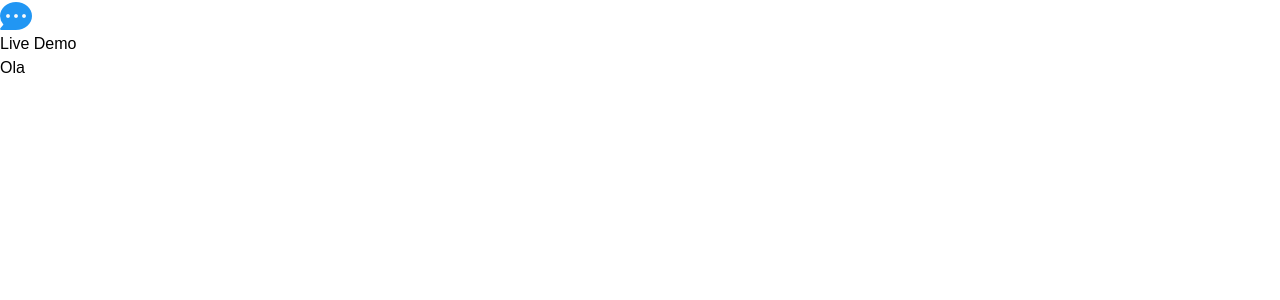
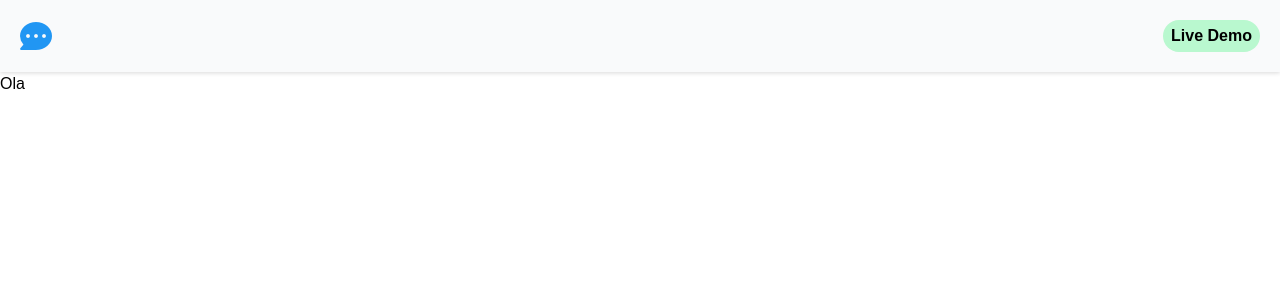
Before and after one commit to DavidSheltonSF/contact-feature-next, a Next.js app: page / in a window 1280 px wide. Shown: the top 300 px of the page. Built offline with nearby package versions, Linux system fonts and the light colour scheme.

Commit message:
feat(navbar) added icon and 'Live Demo' span

```diff
--- a/src/app/components/navbar/index.tsx
+++ b/src/app/components/navbar/index.tsx
@@ -1,11 +1,11 @@
 export function NavBar() {
   return (
     <header>
-      <nav className="bg-blue-">
-        <div>
+      <nav className="flex p-5 bg-gray-50 drop-shadow-sm">
+        <div className="mr-auto">
           <img src="chat.png" alt="" />
         </div>
-        <span>
+        <span className="bg-green-200 py-1 px-2 rounded-2xl font-bold">
           Live Demo
         </span>
       </nav>
```
